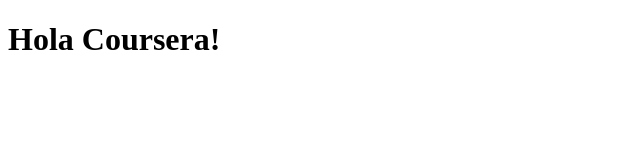
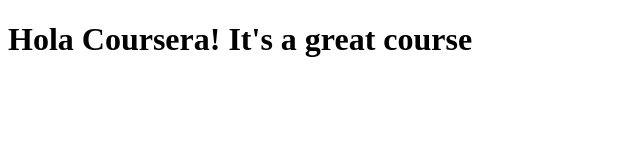
Before and after one commit to Quenan/coursera-test, a plain HTML site: page site/index.html in a window 1280 px wide. Shown: the whole page, without its empty margins (0-640 px from the left). Drawn offline with Linux system fonts and the light colour scheme.

Commit message:
Small addition to our page content.

```diff
--- a/site/index.html
+++ b/site/index.html
@@ -4,6 +4,6 @@
 	<title>Hola Coursera!</title>
 </head>
 <body>
-<h1>Hola Coursera!</h1>
+<h1>Hola Coursera! It's a great course</h1>
 </body>
 </html>
```
